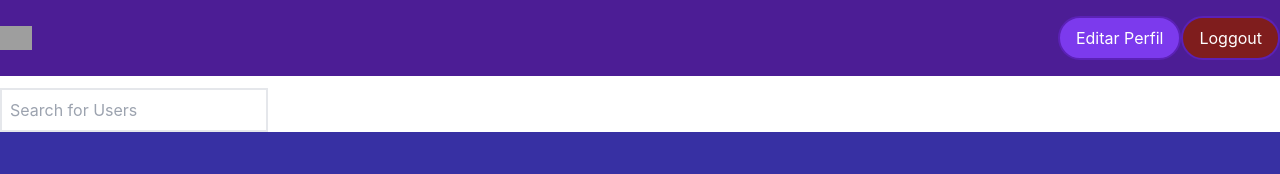
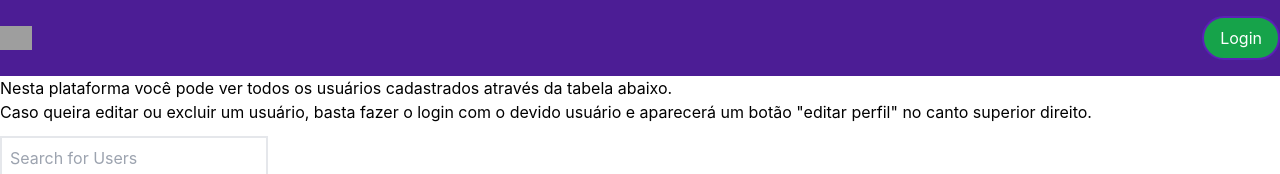
Before and after one commit to muriloommaia/crud-guru, a React (Create React App) app in the folder app/frontend/: page /home in a window 1280 px wide. Shown: the top 174 px of the page. Built offline with nearby package versions, Linux system fonts and the light colour scheme; no server answers; grey boxes are pictures that could not be loaded.

Commit message:
feat: ajusta logged no redux, agora integrado

```diff
--- a/app/frontend/src/components/Header.tsx
+++ b/app/frontend/src/components/Header.tsx
@@ -1,18 +1,22 @@
-import React, { useState } from 'react';
-import { Link, Navigate } from 'react-router-dom';
+import React from 'react';
+import { useDispatch, useSelector } from 'react-redux';
+import { Link } from 'react-router-dom';
+import { RootState } from '../store';
+import { setLogged } from '../store/loggedSlice';
 
 export default function Header() {
-  const [isLogged, setLogged] = useState(true);
+  const isLogged = useSelector((state: RootState) => state.logged.logged);
+  const dispatch = useDispatch();
   const logout = () => {
     localStorage.removeItem('user');
-    setLogged(false);
+    dispatch(setLogged(false));
   };
-  if (!isLogged) return <Navigate to="/login" />;
   return (
     <nav className="flex items-center justify-between flex-wrap bg-violet-900">
       <div className="flex items-center flex-shrink-0 text-white mr-6">
-        <img src="../images/meuguru.svg" alt="logo" className="w-8" />
+        <img src="./images/meuguru.svg" alt="logo" className="w-8" />
       </div>
+      { isLogged ? (
         <div className="flex">
 
           <Link to="/edit/profile" className="block text-white bg-violet-600 border-violet-800 border-2 rounded-full my-4 px-4 py-2">
@@ -23,9 +27,17 @@ export default function Header() {
             className="block text-white bg-red-900 border-violet-800 border-2 rounded-full my-4 px-4 py-2"
             onClick={logout}
           >
-          Loggout
+            Logout
           </button>
         </div>
+      ) : (
+        <div className="flex">
+
+          <Link to="/login" className="block text-white bg-green-600 border-violet-800 border-2 rounded-full my-4 px-4 py-2">
+            Login
+          </Link>
+        </div>
+      )}
     </nav>
   );
 }
--- a/app/frontend/src/index.tsx
+++ b/app/frontend/src/index.tsx
@@ -5,7 +5,7 @@ import { BrowserRouter } from 'react-router-dom';
 import { Provider } from 'react-redux';
 import App from './App';
 import reportWebVitals from './reportWebVitals';
-import store from './store';
+import { store } from './store';
 
 ReactDOM.render(
   <Provider store={store}>
--- a/app/frontend/src/pages/EditProfile.tsx
+++ b/app/frontend/src/pages/EditProfile.tsx
@@ -1,6 +1,8 @@
 import React, { useEffect } from 'react';
+import { useDispatch } from 'react-redux';
 import { Link, Navigate } from 'react-router-dom';
-import { requestHeader } from '../services/requests';
+import { requestDelete, requestHeader } from '../services/requests';
+import { setLogged } from '../store/loggedSlice';
 import { UserRender } from '../Types/UserTypes';
 import { verifyChange } from '../utils';
 
@@ -9,6 +11,7 @@ export default function EditProfile() {
   const [name, setName] = React.useState('');
   const [email, setEmail] = React.useState('');
   const [edit, setEdit] = React.useState(false);
+  const dispatch = useDispatch();
   const getUser = () => {
     const response = localStorage.getItem('user') as string;
     const responseJSON = JSON.parse(response) as UserRender;
@@ -37,6 +40,21 @@ export default function EditProfile() {
       window.alert('Email existente');
     }
   };
+
+  const removeUser = async (e: React.MouseEvent<HTMLButtonElement>) => {
+    e.preventDefault();
+    try {
+      const endpoint = `${user?.id}/delete`;
+      const token = user?.token as string;
+      await requestDelete(endpoint, token);
+      localStorage.removeItem('user');
+      dispatch(setLogged(false));
+      setEdit(true);
+    } catch (error) {
+      window.alert('Email existente');
+    }
+  };
+
   if (edit) return <Navigate to="/home" />;
   return (
     <div className="h-screen font-sans login bg-cover bg-indigo-700">
@@ -89,6 +107,13 @@ export default function EditProfile() {
                 >
                   Alterar
                 </button>
+                <button
+                  className="px-4 py-1 text-white font-light tracking-wider disabled:opacity-70 bg-red-900 hover:bg-gray-800 rounded"
+                  type="button"
+                  onClick={(e) => removeUser(e)}
+                >
+                  Excluir Usuário
+                </button>
               </div>
               <div className="text-center">
                 <Link to="/home" className="text-white text-sm">
--- a/app/frontend/src/pages/Home.tsx
+++ b/app/frontend/src/pages/Home.tsx
@@ -1,12 +1,15 @@
 import React, { useEffect } from 'react';
+import { useSelector } from 'react-redux';
 import Header from '../components/Header';
 import Table from '../components/Table';
 import { requestData } from '../services/requests';
+import { RootState } from '../store';
 import { UserRender } from '../Types/UserTypes';
 
 export default function Home() {
   const [data, setData] = React.useState<UserRender[]>([]);
   const [user, setUser] = React.useState<UserRender>();
+  const isLogged = useSelector((state: RootState) => state.logged.logged);
   const getData = async () => {
     const response = await requestData('/');
     setData(response);
@@ -28,8 +31,8 @@ export default function Home() {
   return (
     <div>
       <Header />
-      <div>
-        {user && (
+      <div className="flex flex-col flex-wrap">
+        {(isLogged && user) && (
         <h1>
           Olá,
           {' '}
@@ -38,6 +41,12 @@ export default function Home() {
           seja bem vindo a nossa plataforma!
         </h1>
         )}
+        <p>
+          Nesta plataforma você pode ver todos os usuários cadastrados através da tabela abaixo.
+        </p>
+        <p>
+          Caso queira editar ou excluir um usuário, basta fazer o login com o devido usuário e aparecerá um botão "editar perfil" no canto superior direito.
+        </p>
       </div>
       <div className="bg-grey col-12 mt-3 align-middle justify-content-center flex">
         <input type="text" className="col-8 border-2 p-2" placeholder="Search for Users" id="search-filter" />
--- a/app/frontend/src/pages/Login.tsx
+++ b/app/frontend/src/pages/Login.tsx
@@ -1,13 +1,16 @@
 import React, { useState } from 'react';
+import { useDispatch, useSelector } from 'react-redux';
 import { Link, Navigate } from 'react-router-dom';
 import { request, setToken } from '../services/requests';
+import { RootState } from '../store';
+import { setLogged } from '../store/loggedSlice';
 import { verifyLogin } from '../utils';
 
 export default function Login() {
+  const dispatch = useDispatch();
   const [password, setPassword] = useState('');
   const [email, setEmail] = useState('');
-  const [isLogged, setLogged] = useState(false);
-
+  const isLogged = useSelector((state: RootState) => state.logged.logged);
   const login = async (e: React.MouseEvent<HTMLButtonElement>) => {
     e.preventDefault();
     try {
@@ -15,6 +18,7 @@ export default function Login() {
       const { token, user } = await request(endpoint, { email, password });
       localStorage.setItem('user', JSON.stringify({ token, ...user }));
       setToken(token);
+      dispatch(setLogged(true));
       setLogged(true);
     } catch (error) {
       window.alert('usuário ou senha inválidos');
--- a/app/frontend/src/store/index.ts
+++ b/app/frontend/src/store/index.ts
@@ -1,8 +1,13 @@
 import { configureStore } from '@reduxjs/toolkit';
 import loggedSlice from './loggedSlice';
 
-export default configureStore({
+export const store = configureStore({
   reducer: {
     logged: loggedSlice,
   },
 });
+
+// Infer the `RootState` and `AppDispatch` types from the store itself
+export type RootState = ReturnType<typeof store.getState>
+// Inferred type: {posts: PostsState, comments: CommentsState, users: UsersState}
+export type AppDispatch = typeof store.dispatch
```
Lines whose indentation alone changed are shown as unchanged.
